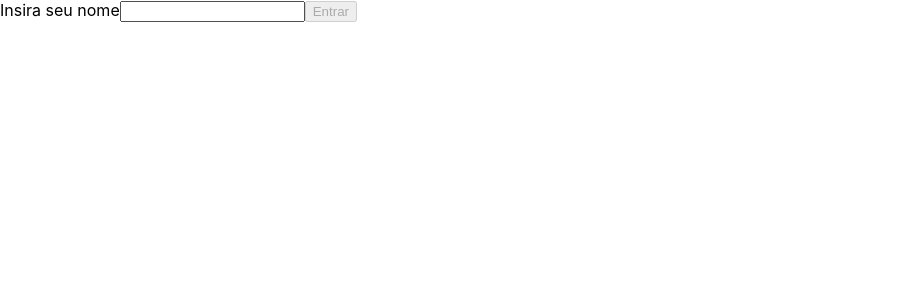
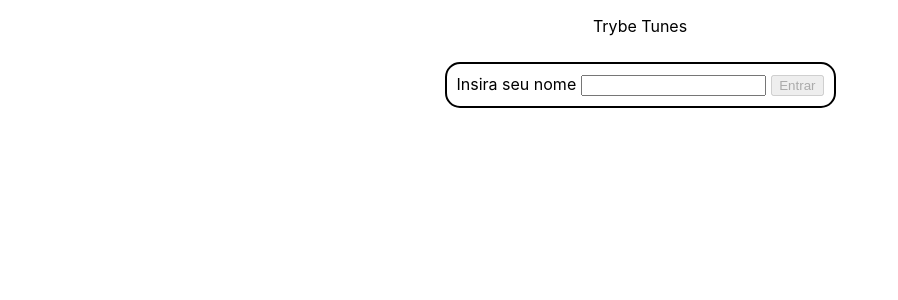
Before and after one commit to iagoassis21/iMusics, a React (Create React App) app: page / in a window 1280 px wide. Shown: the top 300 px of the page, without its empty margins (0-898 px from the left). Built offline with nearby package versions, Linux system fonts and the light colour scheme.

Commit message:
Corrigindo req 1 e implementando req 2

```diff
--- /dev/null
+++ b/src/App.css
@@ -0,0 +1,35 @@
+.mainHeader {
+  display: flex;
+  justify-content: center;
+}
+
+.mainDivLogin {
+  display: flex;
+  justify-content: center;
+}
+
+.mainDivSearch {
+  display: flex;
+  justify-content: center;
+}
+
+.formLogin {
+  border: black solid 2px;
+  border-radius: 15px;
+  margin: 10px;
+  padding: 10px;
+}
+
+.inputLogin {
+  margin-left: 5px;
+}
+
+.loginBtn {
+  margin-left: 5px;
+}
+
+.loading {
+  align-items: center;
+  display: flex;
+  justify-content: center;
+}
--- a/src/App.js
+++ b/src/App.js
@@ -1,13 +1,14 @@
 import React from 'react';
 import Header from './components/Header';
 import Content from './components/Content';
+import './App.css';
 
 class App extends React.Component {
   render() {
     return (
       <>
+        <Header />
         <Content />
-        <Header />
       </>
     );
   }
--- a/src/components/Content.js
+++ b/src/components/Content.js
@@ -17,7 +17,7 @@ class Content extends React.Component {
           <Route path="/search" component={ Search } />
           <Route path="/album" component={ Album } />
           <Route path="/favorites" component={ Favorites } />
-          <Route path="/profile" component={ Profile } />
+          <Route path="/profile" component={ Profile } exact />
           <Route path="/profile/edit" component={ ProfileEdit } />
           <Route path="*" component={ NotFound } />
         </Switch>
--- a/src/components/Header.js
+++ b/src/components/Header.js
@@ -1,9 +1,47 @@
 import React from 'react';
+import { getUser } from '../services/userAPI';
+import Loading from './Loading';
 
 class Header extends React.Component {
+  constructor() {
+    super();
+    this.state = {
+      nameUserValue: '',
+      loading: true,
+    };
+  }
+
+  componentDidMount() {
+    this.getUserNameValue();
+  }
+
+  getUserNameValue = async () => {
+    const getNameValueInPromisse = await getUser();
+    const getNameValue = await (getNameValueInPromisse);
+    const getNameKey = Object.values(getNameValue)[0];
+    console.log(getNameKey);
+    this.setState({
+      nameUserValue: getNameKey,
+      loading: false,
+    });
+  }
+
   render() {
+    const { nameUserValue, loading } = this.state;
+    const showUserName = (
+      <p data-testid="header-user-name">
+        { nameUserValue }
+      </p>
+    );
     return (
-      <header data-testid="header-component" />
+      <header className="mainHeader" data-testid="header-component">
+        <div>
+          <p>Trybe Tunes</p>
+          {
+            loading ? <Loading /> : showUserName
+          }
+        </div>
+      </header>
     );
   }
 }
--- a/src/index.css
+++ b/src/index.css
@@ -11,9 +11,3 @@ code {
   font-family: source-code-pro, Menlo, Monaco, Consolas, 'Courier New',
     monospace;
 }
-
-.loading {
-  align-items: center;
-  display: flex;
-  justify-content: center;
-}
--- a/src/pages/Login.js
+++ b/src/pages/Login.js
@@ -48,11 +48,12 @@ class Login extends React.Component {
     // Se você estiver vendo isso, me ajude a simplificar essa lógica, obg :D
     const { loginName, loading, firstLoad } = this.state;
     const showLoading = <Loading />;
-    const meuForm = (
-      <form>
+    const loginForm = (
+      <form className="formLogin">
         <label htmlFor="nameId">
           Insira seu nome
           <input
+            className="inputLogin"
             name="loginName"
             value={ loginName }
             onChange={ this.handleChange }
@@ -62,6 +63,7 @@ class Login extends React.Component {
           />
         </label>
         <button
+          className="loginBtn"
           disabled={ this.validateSubmitBtn() }
           onClick={ this.onClickBtn }
           data-testid="login-submit-button"
@@ -73,9 +75,9 @@ class Login extends React.Component {
       </form>
     );
     return (
-      <div data-testid="page-login">
+      <div className="mainDivLogin" data-testid="page-login">
         {
-          firstLoad ? meuForm : showLoading
+          firstLoad ? loginForm : showLoading
         }
         {
           loading === 'OK' ? <Redirect to="/search" /> : ''
--- a/src/pages/Search.js
+++ b/src/pages/Search.js
@@ -3,7 +3,7 @@ import React from 'react';
 class Search extends React.Component {
   render() {
     return (
-      <div data-testid="page-search">
+      <div className="mainDivSearch" data-testid="page-search">
         <p>Search aqui</p>
       </div>
     );
```
